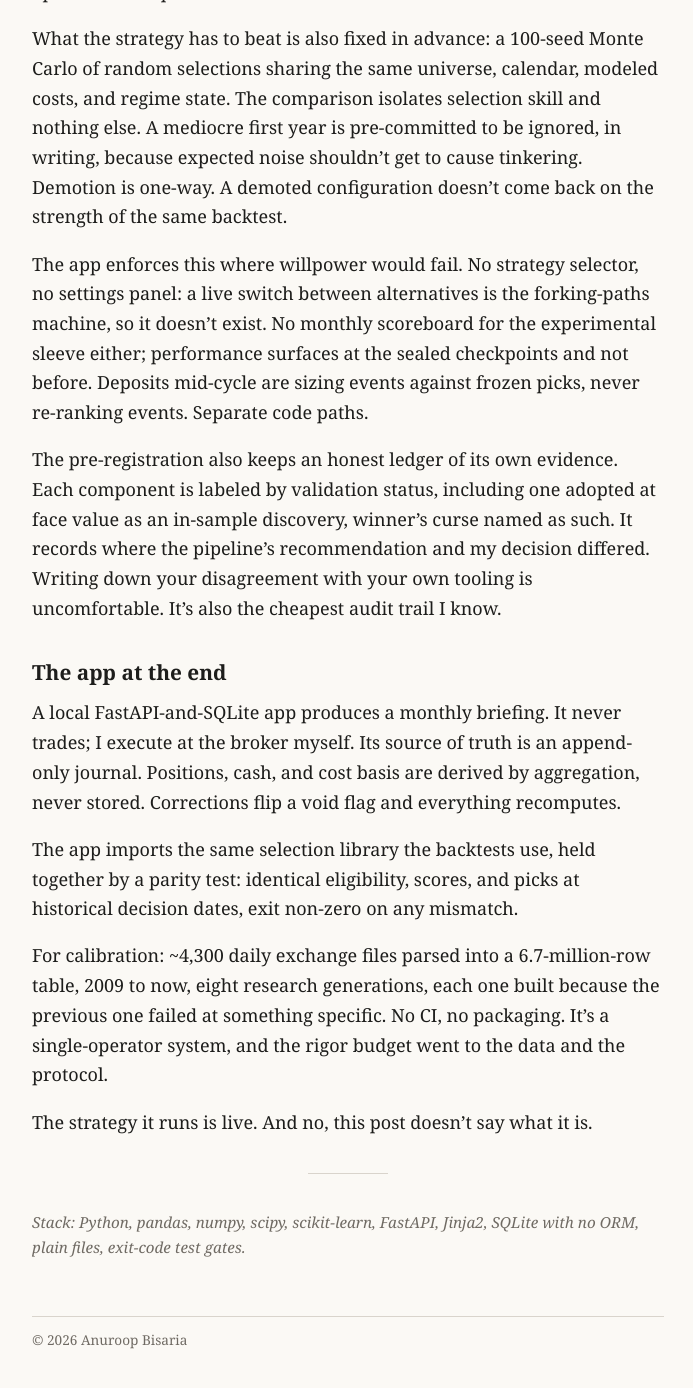
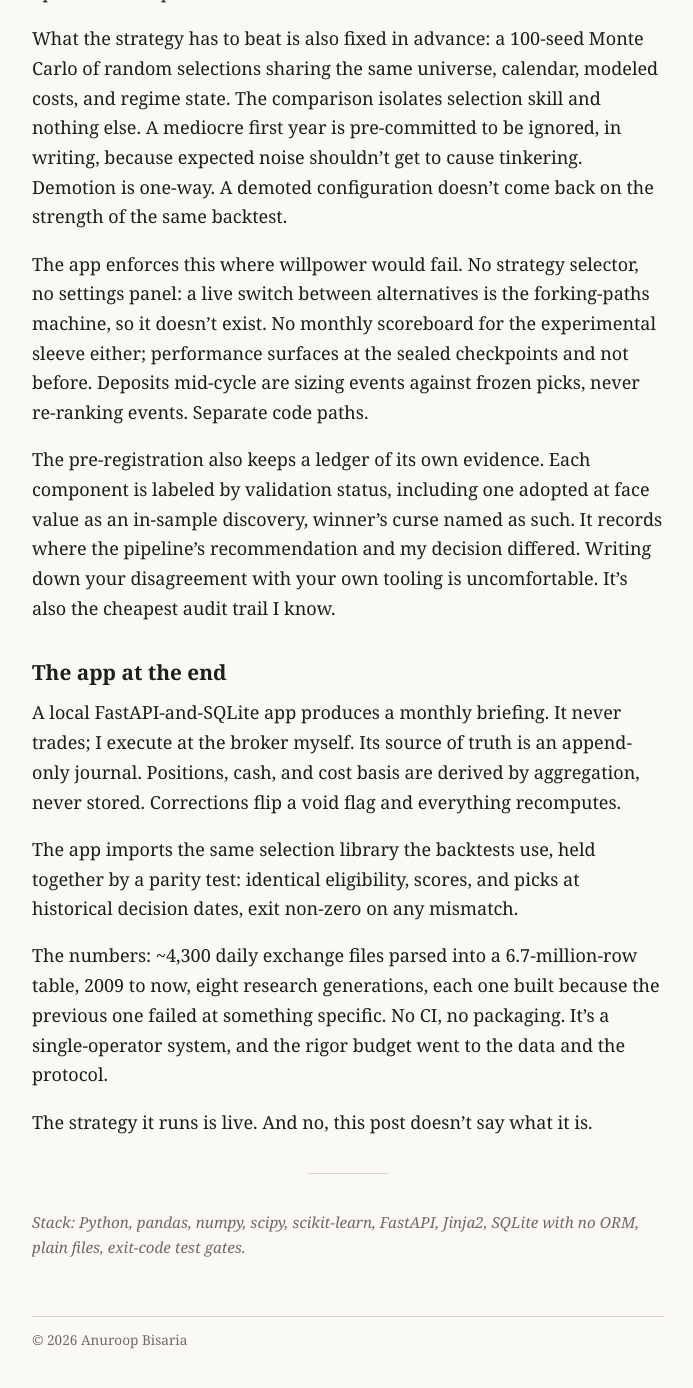
Before and after one commit to NegativeZone/negativezone.github.io, a Jekyll site: the page built from _posts/2026-07-28-market_heuristics.md, in a window 1280 px wide and 1400 px high, scrolled down 2671 px. Shown: the top 1388 px of the window, without its empty margins (292-985 px from the left). Built offline with Jekyll 4.4.1, drawn with Linux system fonts in a browser that asks for light colours; some of the changed text lies outside the part shown.

Commit message:
Voice pass: kill honesty-ceremony phrasing
Per updated voice notes: limitations stated plainly, never announced.

Co-Authored-By: Claude Fable 5 <noreply@anthropic.com>

```diff
--- a/_posts/2026-07-28-market_heuristics.md
+++ b/_posts/2026-07-28-market_heuristics.md
@@ -49,7 +49,7 @@ What the strategy has to beat is also fixed in advance: a 100-seed Monte Carlo o
 
 The app enforces this where willpower would fail. No strategy selector, no settings panel: a live switch between alternatives is the forking-paths machine, so it doesn't exist. No monthly scoreboard for the experimental sleeve either; performance surfaces at the sealed checkpoints and not before. Deposits mid-cycle are sizing events against frozen picks, never re-ranking events. Separate code paths.
 
-The pre-registration also keeps an honest ledger of its own evidence. Each component is labeled by validation status, including one adopted at face value as an in-sample discovery, winner's curse named as such. It records where the pipeline's recommendation and my decision differed. Writing down your disagreement with your own tooling is uncomfortable. It's also the cheapest audit trail I know.
+The pre-registration also keeps a ledger of its own evidence. Each component is labeled by validation status, including one adopted at face value as an in-sample discovery, winner's curse named as such. It records where the pipeline's recommendation and my decision differed. Writing down your disagreement with your own tooling is uncomfortable. It's also the cheapest audit trail I know.
 
 ## The app at the end
 
@@ -57,7 +57,7 @@ A local FastAPI-and-SQLite app produces a monthly briefing. It never trades; I e
 
 The app imports the same selection library the backtests use, held together by a parity test: identical eligibility, scores, and picks at historical decision dates, exit non-zero on any mismatch.
 
-For calibration: ~4,300 daily exchange files parsed into a 6.7-million-row table, 2009 to now, eight research generations, each one built because the previous one failed at something specific. No CI, no packaging. It's a single-operator system, and the rigor budget went to the data and the protocol.
+The numbers: ~4,300 daily exchange files parsed into a 6.7-million-row table, 2009 to now, eight research generations, each one built because the previous one failed at something specific. No CI, no packaging. It's a single-operator system, and the rigor budget went to the data and the protocol.
 
 The strategy it runs is live. And no, this post doesn't say what it is.
 
```
Also changed, not shown: other parts of _posts/2026-07-28-market_heuristics.md (+2 -2 lines), _posts/2026-07-28-comet.md (+3 -3 lines), _posts/2026-07-28-meteorix.md (+1 -1 lines).
